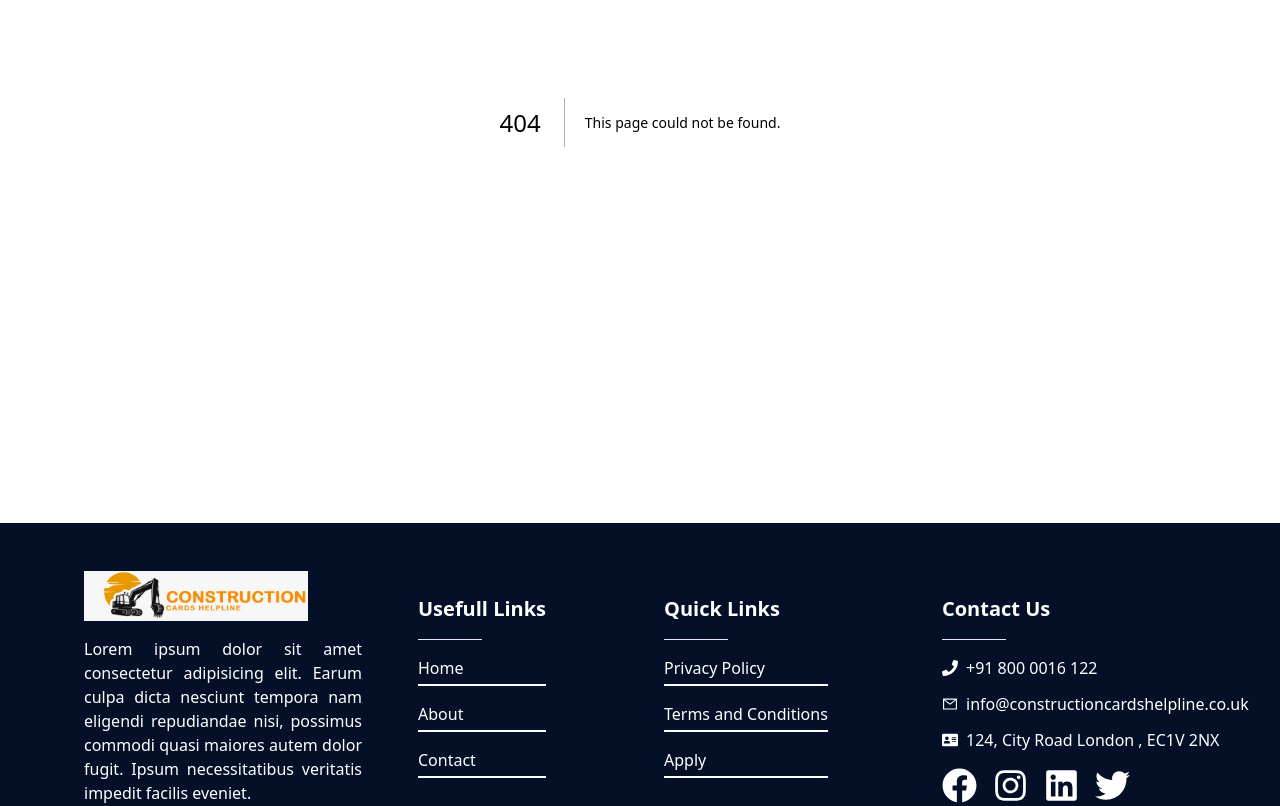
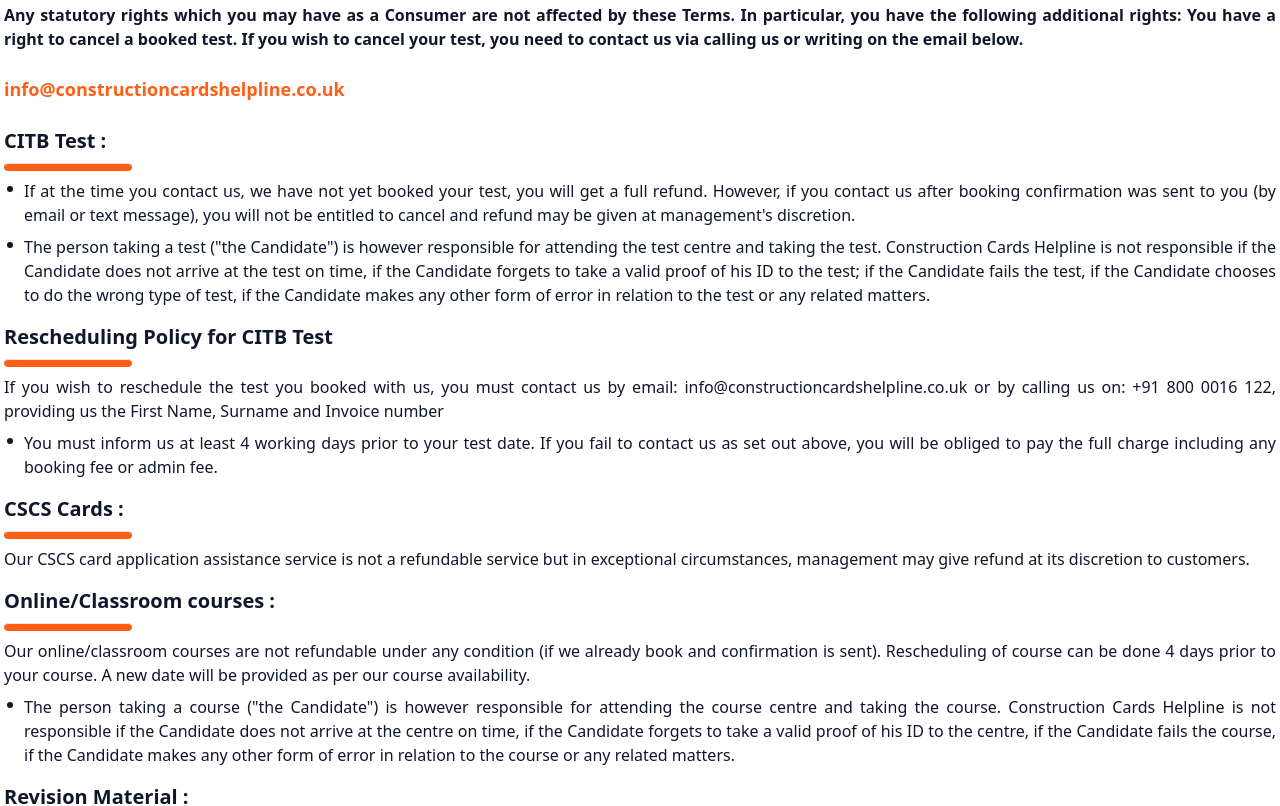
Before and after one commit to nishantsingh345/construction2, a Next.js app: page /refund-policy in a window 1280 px wide. Before the commit this address had no page. Shown: the part 400-1206 px from the top of the page. Built offline with nearby package versions, Linux system fonts and the light colour scheme.

Commit message:
add refun page

```diff
--- /dev/null
+++ b/src/app/refund-policy/page.tsx
@@ -0,0 +1,16 @@
+import Hero from "@/components/common/Hero";
+import Refund from "@/components/quicklinks/Refund";
+import React from "react";
+
+type Props = {};
+
+const page = (props: Props) => {
+  return (
+    <div>
+      <Hero name="Refund Policy" />
+      <Refund />
+    </div>
+  );
+};
+
+export default page;
--- a/src/components/common/Footer.tsx
+++ b/src/components/common/Footer.tsx
@@ -28,8 +28,8 @@
   },
   {
     id: 3,
-    title: "Apply",
-    url: "/quicklinks/privacy-policy",
+    title: "Refund Policy",
+    url: "/refund-policy",
   },
 ];
 
--- /dev/null
+++ b/src/components/quicklinks/Refund.tsx
@@ -0,0 +1,113 @@
+import React from "react";
+import Section from "../common/Section";
+import { GoDotFill } from "react-icons/go";
+
+type Props = {};
+
+const Refund = (props: Props) => {
+  return (
+    <div className="py-10">
+      <Section>
+        <div className="flex flex-col text-justify gap-4 text-slate-900">
+          <p className="font-semibold">
+            Any statutory rights which you may have as a Consumer are not affected by these Terms.
+            In particular, you have the following additional rights: You have a right to cancel a
+            booked test. If you wish to cancel your test, you need to contact us via calling us or
+            writing on the email below.
+          </p>
+          <p className="font-bold text-lg py-2 text-[#ff5e14]">
+            info@constructioncardshelpline.co.uk
+          </p>
+          <div className="flex flex-col gap-2">
+            <p className="font-bold text-xl   ">CITB Test :</p>
+            <hr className="w-32 h-2 bg-[#ff5e14] rounded-md" />
+            <div className="flex  items-start  first-letter:  gap-2">
+              <div>
+                <GoDotFill size={20} className=" w-3" />
+              </div>
+              <p>
+                {`  If at the time you contact us, we have not yet booked your test, you will get a full
+                refund. However, if you contact us after booking confirmation was sent to you (by
+                email or text message), you will not be entitled to cancel and refund may be given
+                at management's discretion.`}
+              </p>
+            </div>
+            <div className="flex  items-start  gap-2">
+              <div>
+                <GoDotFill size={20} className=" w-3" />
+              </div>
+              <p>
+                {`The person taking a test ("the Candidate") is however responsible for attending the test centre and taking the test.
+                Construction Cards Helpline is not responsible if the Candidate does not arrive at the test on time, if the Candidate forgets to take a
+                valid proof of his ID to the test; if the Candidate fails the test, if the Candidate chooses to do the wrong type of test, if the Candidate
+                makes any other form of error in relation to the test or any related matters.`}
+              </p>
+            </div>
+          </div>
+
+          <div className="flex flex-col gap-2">
+            <p className="font-bold text-xl   ">Rescheduling Policy for CITB Test</p>
+            <hr className="w-32 h-2 bg-[#ff5e14] rounded-md" />
+            <p className="">
+              If you wish to reschedule the test you booked with us, you must contact us by email:
+             info@constructioncardshelpline.co.uk or by calling us on: +91 800 0016 122, providing us the
+              First Name, Surname and Invoice number
+            </p>
+            <div className="flex  items-start  gap-2">
+              <div>
+                <GoDotFill size={20} className=" w-3" />
+              </div>
+              <p>
+                {`You must inform us at least 4 working days prior to your test date. If you fail to contact us as set out above,
+                 you will be obliged to pay the full charge including any booking fee or admin fee.`}
+              </p>
+            </div>
+          </div>
+
+          <div className="flex flex-col gap-2">
+            <p className="font-bold text-xl   ">CSCS Cards :</p>
+            <hr className="w-32 h-2 bg-[#ff5e14] rounded-md" />
+            <p>
+              Our CSCS card application assistance service is not a refundable service but in
+              exceptional circumstances, management may give refund at its discretion to customers.
+            </p>
+          </div>
+
+          <div className="flex flex-col gap-2">
+            <p className="font-bold text-xl   ">Online/Classroom courses :</p>
+            <hr className="w-32 h-2 bg-[#ff5e14] rounded-md" />
+            <p className="">
+              Our online/classroom courses are not refundable under any condition (if we already
+              book and confirmation is sent). Rescheduling of course can be done 4 days prior to
+              your course. A new date will be provided as per our course availability.
+            </p>
+            <div className="flex  items-start  gap-2">
+              <div>
+                <GoDotFill size={20} className=" w-3" />
+              </div>
+              <p>
+                {`The person taking a course ("the Candidate") is however responsible for attending the course centre and taking the course. Construction Cards Helpline is not responsible if the Candidate does not arrive at the centre on time, if the Candidate forgets to take a valid proof of his ID to the centre, if the Candidate fails the course, if the Candidate makes any other form of error in relation to the course or any related matters.`}
+              </p>
+            </div>
+          </div>
+
+          <div className="flex flex-col gap-2">
+            <p className="font-bold text-xl   ">Revision Material :</p>
+            <hr className="w-32 h-2 bg-[#ff5e14] rounded-md" />
+            <p>
+              This is an online material, all our mock papers are online. If material is supplied it
+              cannot be refunded or returned.
+            </p>
+          </div>
+
+          <p className="py-2">
+            For more details or query you can reach us we are available from Mon to Fri between 8:00
+            AM – 7:00 PM and Saturday 9:00 AM to 6:00 PM you can reach us at +91 800 0016 122
+          </p>
+        </div>
+      </Section>
+    </div>
+  );
+};
+
+export default Refund;
```
